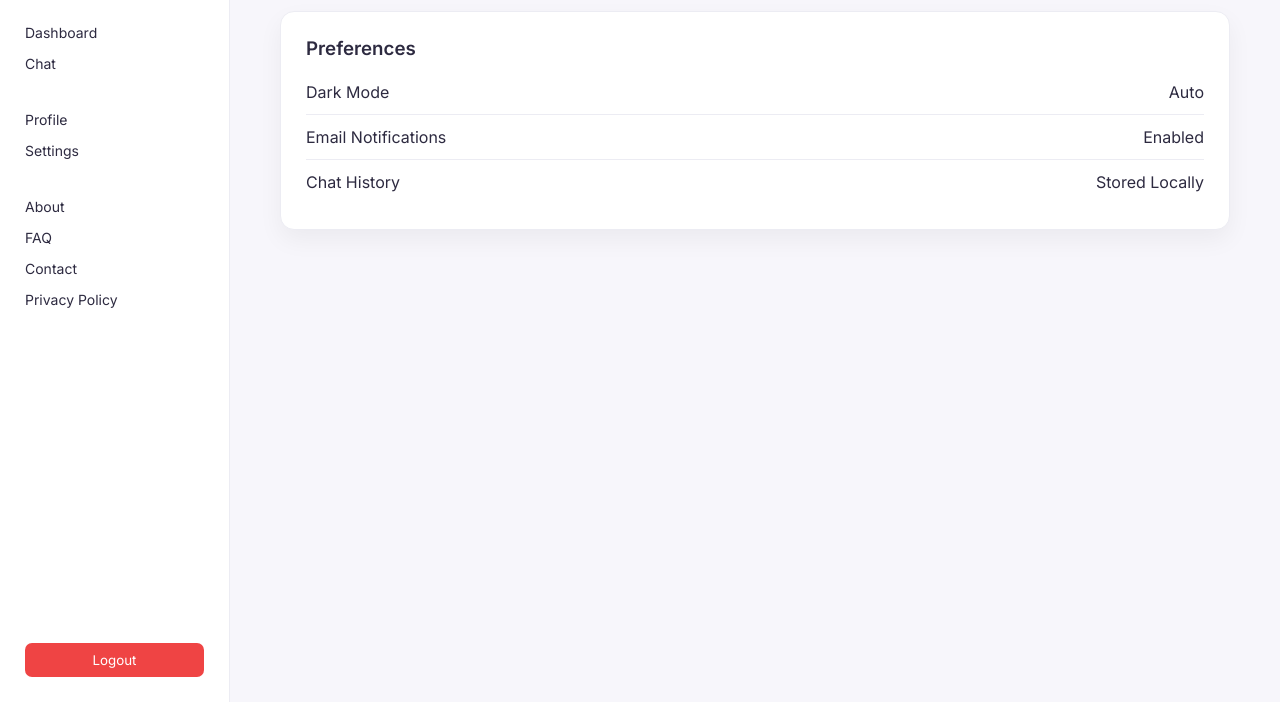
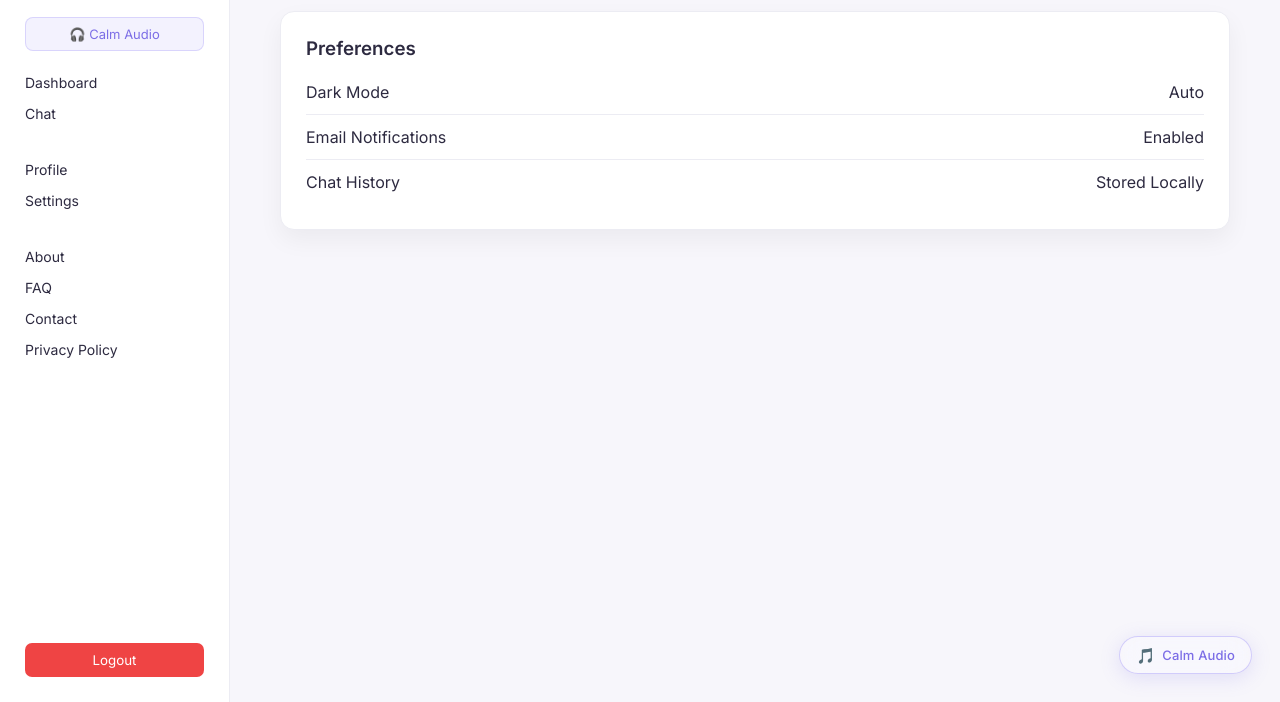
Before and after one commit to merlyn48/mindMateAI, a plain HTML site: page settings.html in a window 1280 px wide. Shown: the part 98-800 px from the top of the page. Drawn offline with Linux system fonts and the light colour scheme.

Commit message:
Add audio toggle button and scripts for audio effects

```diff
--- a/settings.html
+++ b/settings.html
@@ -26,6 +26,7 @@
                 </div>
 
             </div>
+            <button id="audioToggle">🎧 Calm Audio</button>
 
             <!-- MAIN NAVIGATION -->
 
@@ -91,6 +92,8 @@
     </div>
     <script src="sidebar.js"></script>
     <script src="toast.js"></script>
+<script src="audio.js"></script>
+<script src="effects.js"></script>
 </body>
 
 </html>
```
